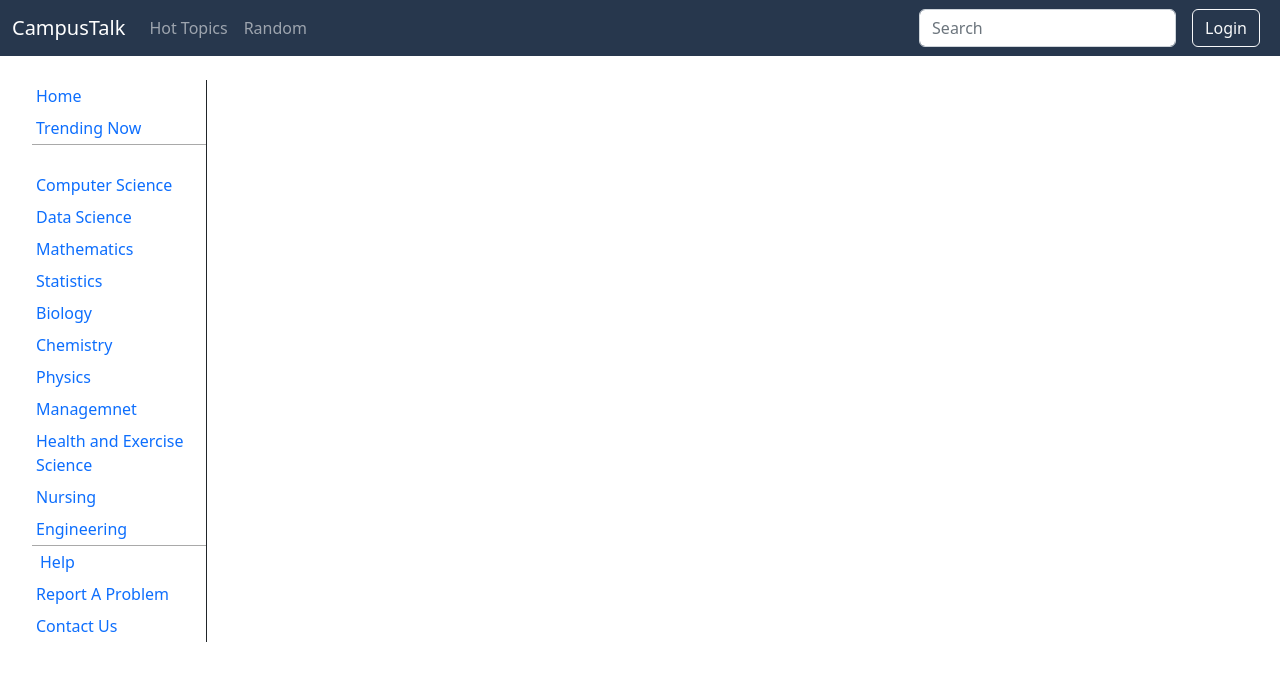
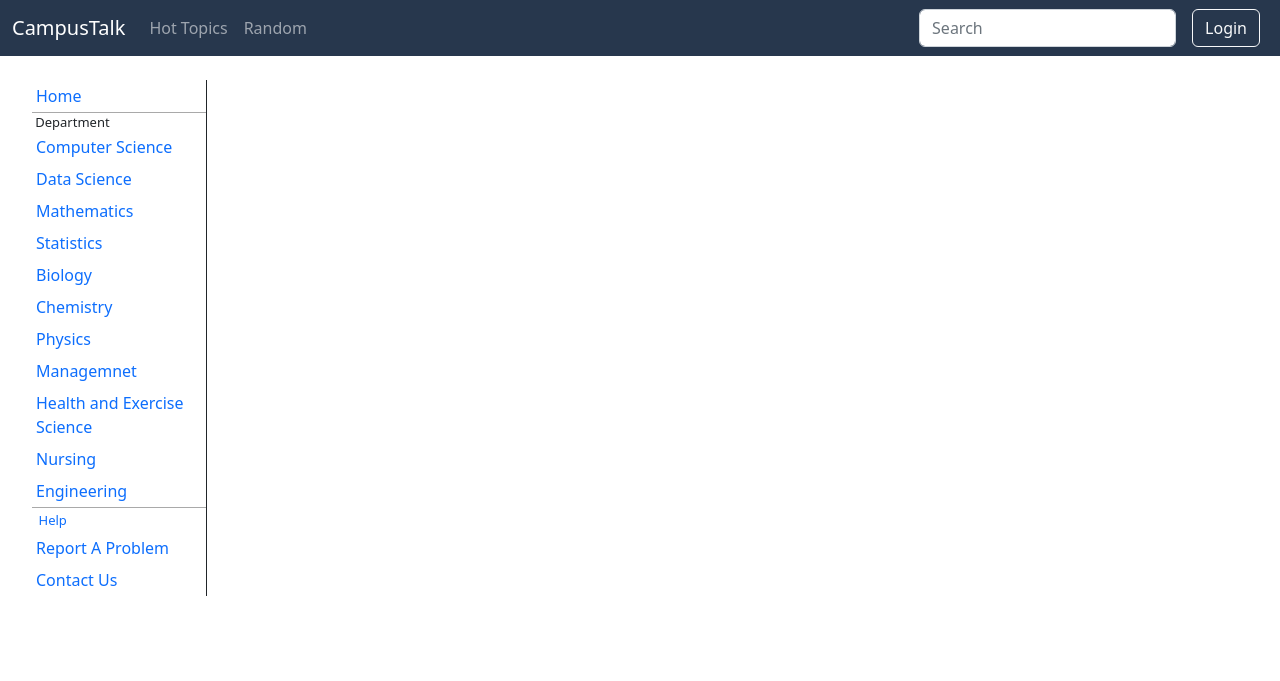
Before and after one commit to imoudu13/CampusTalk, a PHP site: page / in a window 1280 px wide. Shown: the top 681 px of the page. Run offline with PHP 8.4, Linux system fonts and the light colour scheme; data comes from the database, SQL or seed files in the repository; data that the repository does not hold is empty.

Commit message:
Fixed some bugs

```diff
--- a/css/index.css
+++ b/css/index.css
@@ -80,6 +80,8 @@ main {
 }
 .topic-header{
     margin-left: 0.25em;
+    margin-bottom: -0.125em;
+    font-size: small;
 }
 .sidebar-item a{
     height: 100%;
@@ -92,7 +94,7 @@ main {
     justify-content: space-between;
 }
 .sidebar-item:hover{
-    background-color: #336181;
+    background-color: #818182;
 }
 #toggle-columns{
     display: none !important;
--- a/pages/index.php
+++ b/pages/index.php
@@ -9,15 +9,12 @@
         <div class = "sidebar-content">
             <div class = "left-sidebar-topic">
                 <p class = "sidebar-item left-item">
-                    <a href="#">Home</a>
-                </p>
-                <p class = "sidebar-item left-item">
-                    <a href="#">Trending Now</a>
+                    <a href="index.php">Home</a>
                 </p>
             </div>
             <div class = "left-sidebar-topic sidebar-border-top">
                 <p class = "topic-header">
-                    <span style="color: white">Major</span>
+                    <span>Department</span>
                 </p>
                 <div id = "department-container">
 
```
